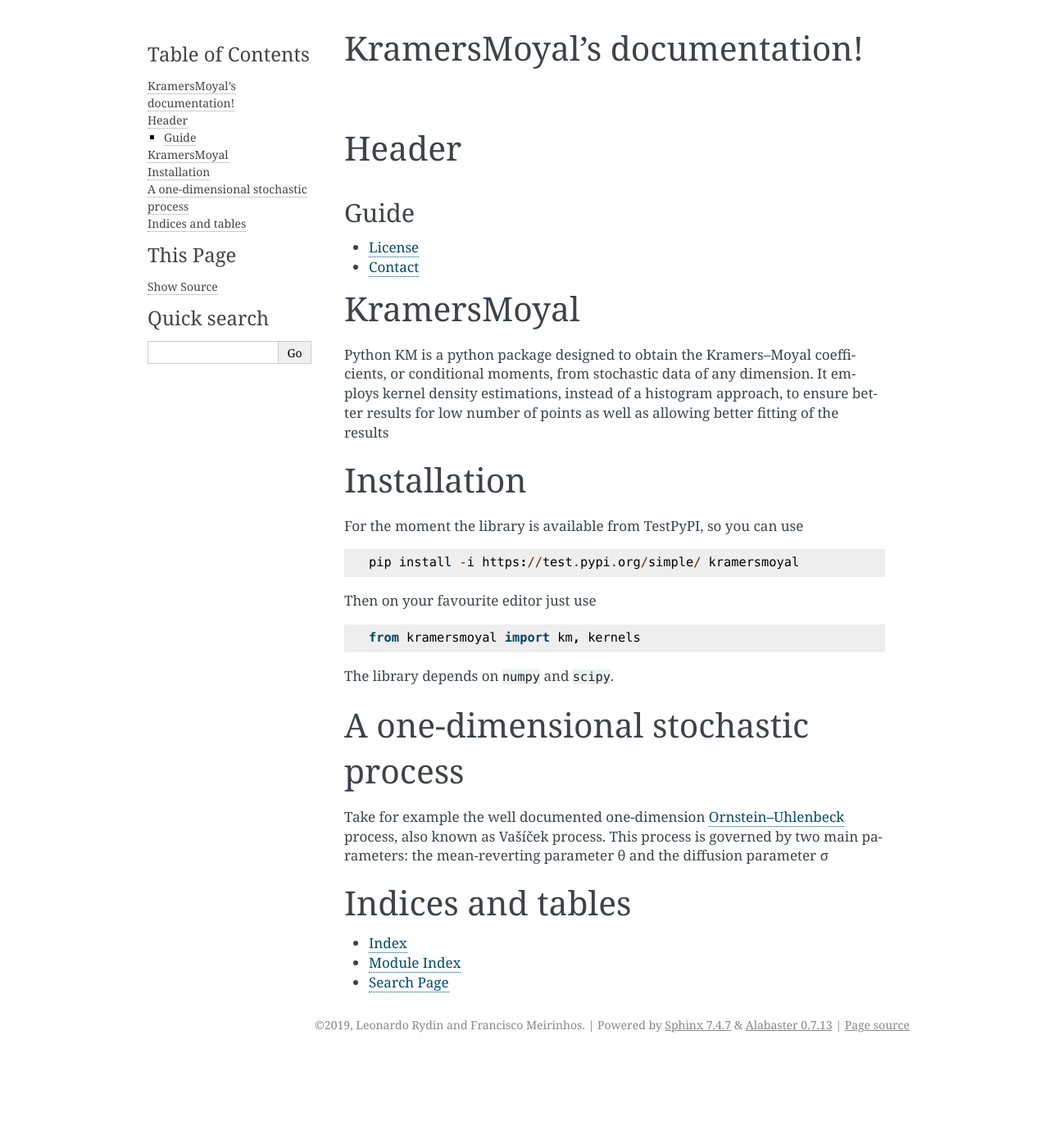
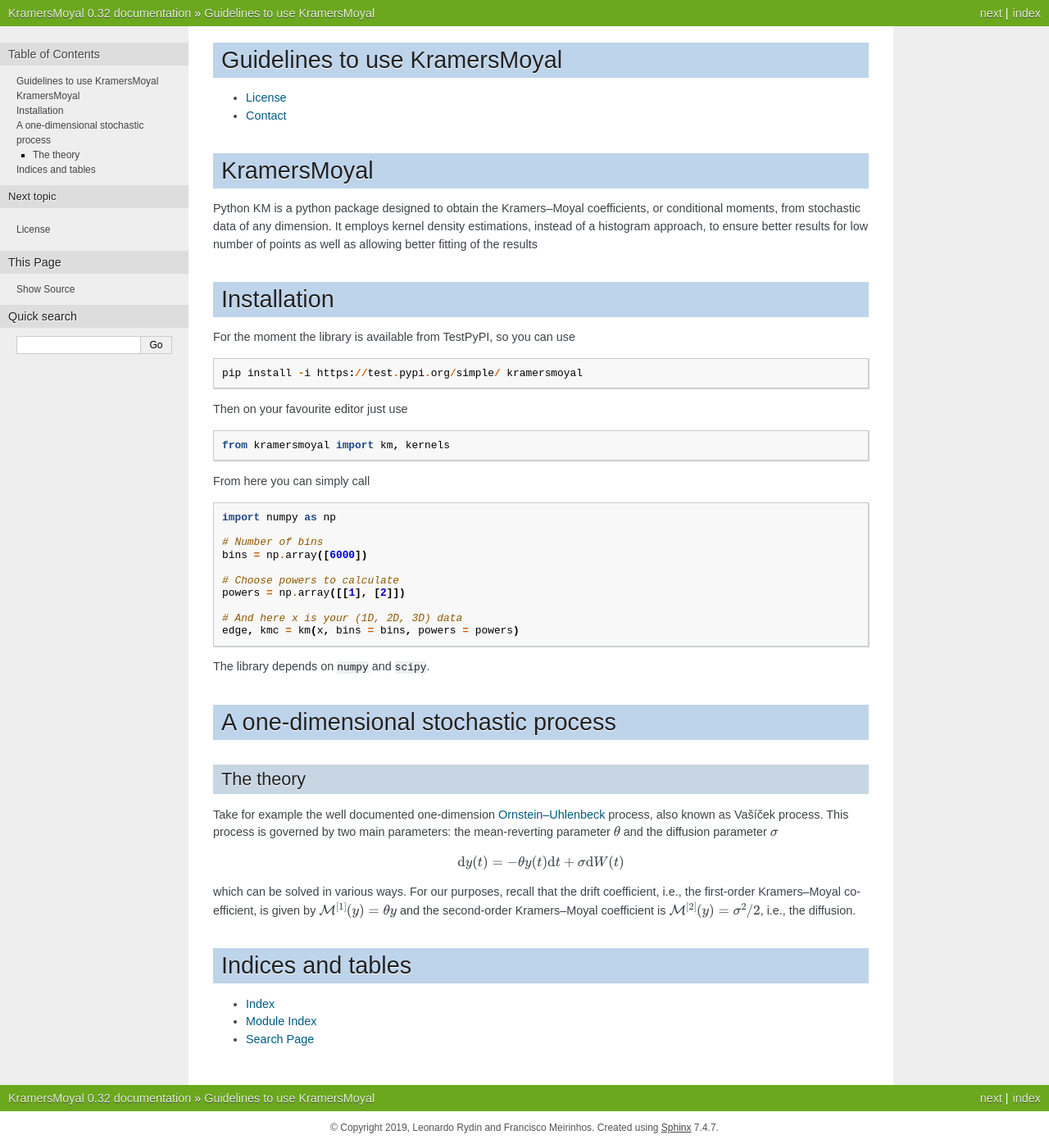
Before and after one commit to LRydin/KramersMoyal, a Sphinx documentation site: the page built from docs/source/index.rst, in a window 1280 px wide. Shown: the whole page at 82% size. Built offline with Sphinx 7.4.7, drawn with Linux system fonts in a browser that asks for light colours; before the commit the page ends 1290 px from its top, so only the background shows below that.

Commit message:
First steps at adding readthedocs. Good that rst allows for math! (glances at markdown)

```diff
--- a/docs/source/conf.py
+++ b/docs/source/conf.py
@@ -13,6 +13,8 @@
 # import os
 # import sys
 # sys.path.insert(0, os.path.abspath('.'))
+
+import sphinx_rtd_theme
 
 
 # -- Project information -----------------------------------------------------
@@ -32,8 +34,12 @@
 # Add any Sphinx extension module names here, as strings. They can be
 # extensions coming with Sphinx (named 'sphinx.ext.*') or your custom
 # ones.
+
 extensions = [
+    "sphinx_rtd_theme",
 ]
+
+html_theme = "nature"
 
 # Add any paths that contain templates here, relative to this directory.
 templates_path = ['_templates']
@@ -49,7 +55,7 @@
 # The theme to use for HTML and HTML Help pages.  See the documentation for
 # a list of builtin themes.
 #
-html_theme = 'alabaster'
+html_theme = 'nature'
 
 # Add any paths that contain custom static files (such as style sheets) here,
 # relative to this directory. They are copied after the builtin static files,
--- a/docs/source/index.rst
+++ b/docs/source/index.rst
@@ -1,19 +1,10 @@
-KramersMoyal's documentation!
-=============================
-
-
-Header
-======
-
-
-Guide
-^^^^^
+Guidelines to use KramersMoyal
+==============================
 
 .. toctree::
    :maxdepth: 2
 
    license
-
 
 KramersMoyal
 ============
@@ -39,8 +30,21 @@
 
    from kramersmoyal import km, kernels
 
-Dependencies
-------------
+From here you can simply call
+
+.. code:: python
+
+   import numpy as np
+
+   # Number of bins
+   bins = np.array([6000])
+
+   # Choose powers to calculate
+   powers = np.array([[1], [2]])
+
+   # And here x is your (1D, 2D, 3D) data
+   edge, kmc = km(x, bins = bins, powers = powers)
+
 
 The library depends on ``numpy`` and ``scipy``.
 
@@ -54,7 +58,16 @@
 Take for example the well documented one-dimension `Ornstein–Uhlenbeck <https://en.wikipedia.org/wiki/Ornstein%E2%80%93Uhlenbeck_process>`_
 process, also known as Vašíček process.
 This process is governed by two main parameters: the mean-reverting
-parameter θ and the diffusion parameter σ
+parameter :math:`\theta` and the diffusion parameter :math:`\sigma`
+
+
+.. math::
+   \mathrm{d}y(t) = -\theta y(t)\mathrm{d}t + \sigma \mathrm{d}W(t)
+
+which can be solved in various ways. For our purposes, recall that the drift
+coefficient, i.e., the first-order Kramers–Moyal coefficient, is given by
+:math:`\mathcal{M}^{[1]}(y) = \theta y` and the second-order Kramers–Moyal
+coefficient is :math:`\mathcal{M}^{[2]}(y) = \sigma^2 / 2`, i.e., the diffusion.
 
 
 Indices and tables
```
